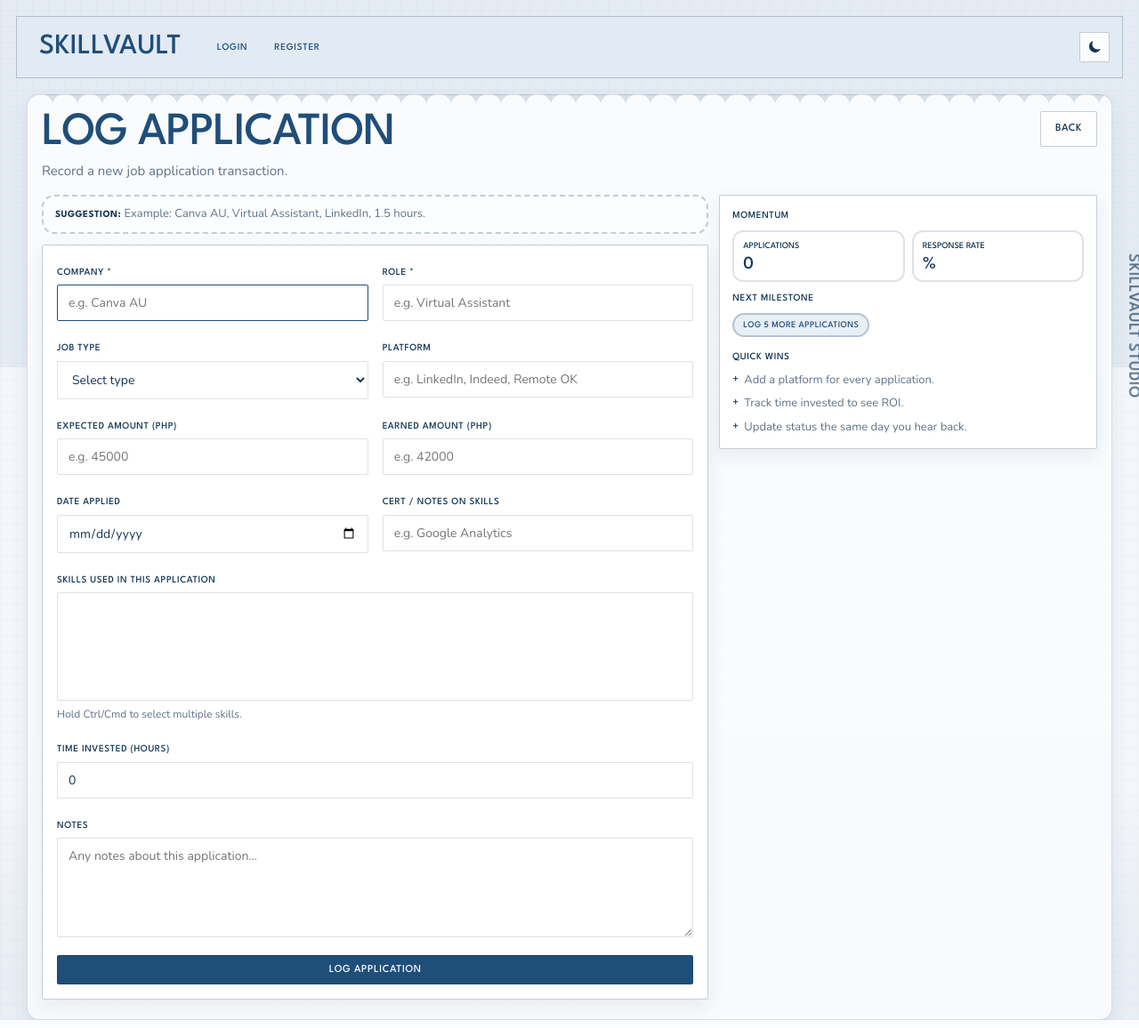
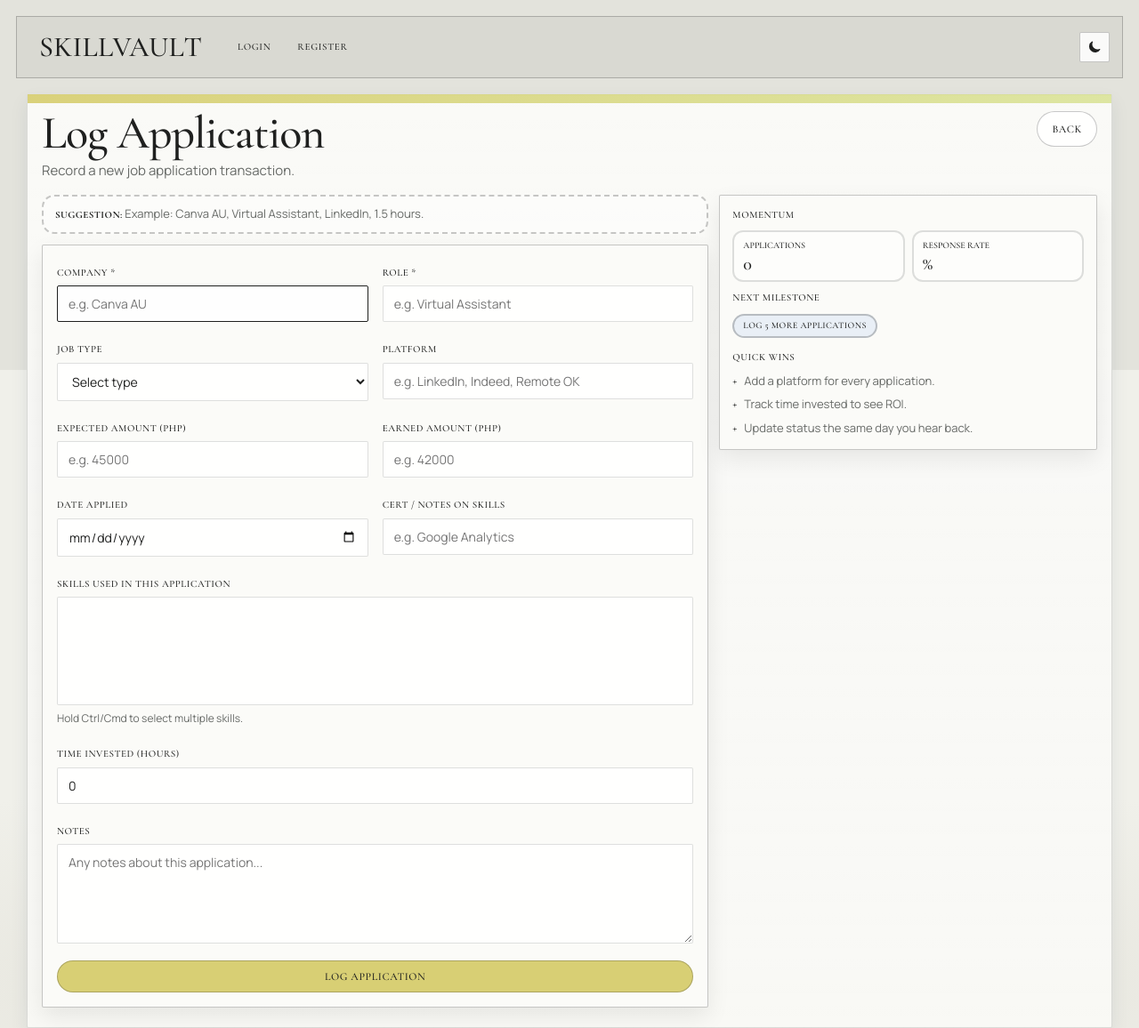
Before and after one commit to khtvi/minted, a Python web app: template templates/add_job.html in a window 1280 px wide. Shown: the whole page at 89% size. Run offline with Jinja, Linux system fonts and the light colour scheme; the template is opened without the code that fills it, so the values that code supplies are empty.

Commit message:
Update styles.css

```diff
--- a/static/styles.css
+++ b/static/styles.css
@@ -1,68 +1,68 @@
-@import url("https://fonts.googleapis.com/css2?family=League+Spartan:wght@500;700;800&family=Nunito:wght@400;500;600;700&family=Space+Mono:wght@400;700&display=swap");
+@import url("https://fonts.googleapis.com/css2?family=Cormorant+Garamond:ital,wght@0,500;0,600;0,700;1,500;1,600&family=Manrope:wght@400;500;600;700&family=Space+Mono:wght@400;700&display=swap");
 
 :root {
-  --bg: #f3f6fa;
-  --bg-alt: #e4ebf3;
-  --surface: #e2eaf3;
-  --surface-alt: #f7f9fc;
-  --card: #ffffff;
-  --card-strong: #eef3f9;
-  --ink: #143656;
-  --text: #143656;
-  --text-muted: #5f7389;
-  --border: rgba(20, 54, 86, 0.24);
-  --border-soft: rgba(20, 54, 86, 0.14);
-  --accent: #1f4e79;
-  --accent-soft: rgba(31, 78, 121, 0.18);
-  --mint: #dce6f2;
-  --mint-soft: rgba(220, 230, 242, 0.34);
-  --pink: #edf2f8;
-  --pink-soft: rgba(237, 242, 248, 0.34);
-  --gold: #c3893a;
-  --violet: #3f5f8c;
-  --violet-soft: rgba(63, 95, 140, 0.2);
-  --green: #2f7a63;
-  --green-soft: rgba(47, 122, 99, 0.16);
-  --red: #b54e57;
-  --red-soft: rgba(181, 78, 87, 0.16);
-  --amber: #ad7d31;
-  --on-accent: #f6fbff;
-  --shadow: 0 8px 22px rgba(20, 54, 86, 0.08);
-  --sans: "Nunito", "Segoe UI", sans-serif;
-  --display: "League Spartan", "Arial Black", sans-serif;
-  --brand: "League Spartan", "Arial Black", sans-serif;
+  --bg: #f0f0ea;
+  --bg-alt: #e3e3dc;
+  --surface: #d9d9d2;
+  --surface-alt: #f7f7f3;
+  --card: #fbfbf8;
+  --card-strong: #f1f1ea;
+  --ink: #1b1c1b;
+  --text: #1f201f;
+  --text-muted: #676a67;
+  --border: rgba(27, 28, 27, 0.24);
+  --border-soft: rgba(27, 28, 27, 0.14);
+  --accent: #1f201f;
+  --accent-soft: rgba(31, 32, 31, 0.14);
+  --mint: #dce8df;
+  --mint-soft: rgba(220, 232, 223, 0.32);
+  --pink: #eadde5;
+  --pink-soft: rgba(234, 221, 229, 0.32);
+  --gold: #d8cf74;
+  --violet: #9db2d1;
+  --violet-soft: rgba(157, 178, 209, 0.22);
+  --green: #9dbc9a;
+  --green-soft: rgba(157, 188, 154, 0.2);
+  --red: #c77b7f;
+  --red-soft: rgba(199, 123, 127, 0.18);
+  --amber: #beab62;
+  --on-accent: #ffffff;
+  --shadow: 0 10px 26px rgba(0, 0, 0, 0.08);
+  --sans: "Manrope", "Segoe UI", sans-serif;
+  --display: "Cormorant Garamond", Georgia, serif;
+  --brand: "Cormorant Garamond", Georgia, serif;
   --mono: "Space Mono", "Courier New", monospace;
   color-scheme: light;
 }
 
 :root[data-theme="dark"] {
-  --bg: #101b2c;
-  --bg-alt: #18283f;
-  --surface: #263a56;
-  --surface-alt: #1a2b45;
-  --card: #22354f;
-  --card-strong: #2b4363;
-  --ink: #e9eff9;
-  --text: #e9eff9;
-  --text-muted: #b9c9dd;
-  --border: rgba(233, 239, 249, 0.3);
-  --border-soft: rgba(233, 239, 249, 0.2);
-  --accent: #9fc2e8;
-  --accent-soft: rgba(159, 194, 232, 0.2);
-  --mint: #2c425f;
-  --mint-soft: rgba(44, 66, 95, 0.36);
-  --pink: #304767;
-  --pink-soft: rgba(48, 71, 103, 0.32);
-  --gold: #d4ad76;
-  --violet: #a8c3e3;
-  --violet-soft: rgba(168, 195, 227, 0.22);
-  --green: #9fd0be;
-  --green-soft: rgba(159, 208, 190, 0.2);
-  --red: #e9a9b0;
-  --red-soft: rgba(233, 169, 176, 0.2);
-  --amber: #dfc290;
-  --on-accent: #102238;
-  --shadow: 0 10px 28px rgba(6, 12, 26, 0.34);
+  --bg: #161816;
+  --bg-alt: #222521;
+  --surface: #343831;
+  --surface-alt: #252a24;
+  --card: #2f342d;
+  --card-strong: #3a4038;
+  --ink: #ecece5;
+  --text: #ecece5;
+  --text-muted: #bcc3b8;
+  --border: rgba(236, 236, 229, 0.28);
+  --border-soft: rgba(236, 236, 229, 0.18);
+  --accent: #e4dfb0;
+  --accent-soft: rgba(228, 223, 176, 0.2);
+  --mint: #394a3d;
+  --mint-soft: rgba(57, 74, 61, 0.3);
+  --pink: #4a3c46;
+  --pink-soft: rgba(74, 60, 70, 0.3);
+  --gold: #d8cf74;
+  --violet: #b0c2db;
+  --violet-soft: rgba(176, 194, 219, 0.22);
+  --green: #b4ceac;
+  --green-soft: rgba(180, 206, 172, 0.2);
+  --red: #d4a1a5;
+  --red-soft: rgba(212, 161, 165, 0.2);
+  --amber: #d9c987;
+  --on-accent: #22241f;
+  --shadow: 0 10px 28px rgba(0, 0, 0, 0.34);
   color-scheme: dark;
 }
 
@@ -294,7 +290,7 @@ nav a.nav-brand.active {
 }
 
 .site-main::after {
-  content: "SKILLVAULT STUDIO";
+  content: none;
   position: fixed;
   right: 6px;
   top: 56%;
@@ -665,7 +662,7 @@ nav a.nav-brand.active {
   padding: 18px 16px 22px;
   background: linear-gradient(180deg, rgba(255, 255, 255, 0.36), rgba(255, 255, 255, 0.2)), var(--surface-alt);
   border: 1px solid var(--border-soft);
-  border-radius: 14px;
+  border-radius: 2px;
   box-shadow: 0 8px 20px rgba(20, 54, 86, 0.08);
   position: relative;
 }
@@ -676,9 +673,9 @@ nav a.nav-brand.active {
   left: 0;
   right: 0;
   top: -1px;
-  height: 14px;
-  background: radial-gradient(circle at 14px 14px, transparent 14px, rgba(31, 78, 121, 0.16) 15px) 0 0 / 28px 14px repeat-x;
-  border-radius: 14px 14px 0 0;
+  height: 10px;
+  background: linear-gradient(90deg, rgba(216, 207, 116, 0.95), rgba(215, 225, 143, 0.82));
+  border-radius: 0;
   pointer-events: none;
 }
 
@@ -705,7 +702,7 @@ nav a.nav-brand.active {
   font-size: clamp(30px, 4.8vw, 52px);
   line-height: 0.95;
   letter-spacing: -0.02em;
-  text-transform: uppercase;
+  text-transform: none;
   color: var(--accent);
 }
 
@@ -750,7 +747,7 @@ nav a.nav-brand.active {
   align-items: center;
   justify-content: center;
   gap: 6px;
-  border-radius: 2px;
+  border-radius: 999px;
   border: 1px solid var(--border);
   text-decoration: none;
   padding: 10px 16px;
@@ -768,28 +765,28 @@ nav a.nav-brand.active {
 }
 
 .btn-primary {
-  background: var(--accent);
-  color: var(--on-accent);
+  background: var(--gold);
+  color: #1f201f;
 }
 
 .btn-ghost {
-  background: rgba(255, 255, 255, 0.72);
+  background: rgba(255, 255, 255, 0.88);
   color: var(--text);
 }
 
 .btn-green {
-  background: #dde9e6;
-  color: #2f6957;
+  background: #dce8d8;
+  color: #405f3c;
 }
 
 .btn-violet {
-  background: #dfe7f0;
+  background: #dbe4f0;
   color: #3f5f8c;
 }
 
 .btn-danger {
-  background: #f4e1e4;
-  color: #a14650;
+  background: #efdfe0;
+  color: #9f4b53;
 }
 
 .btn-sm {
```
Also changed, not shown: other parts of static/styles.css (+38 -41 lines).
